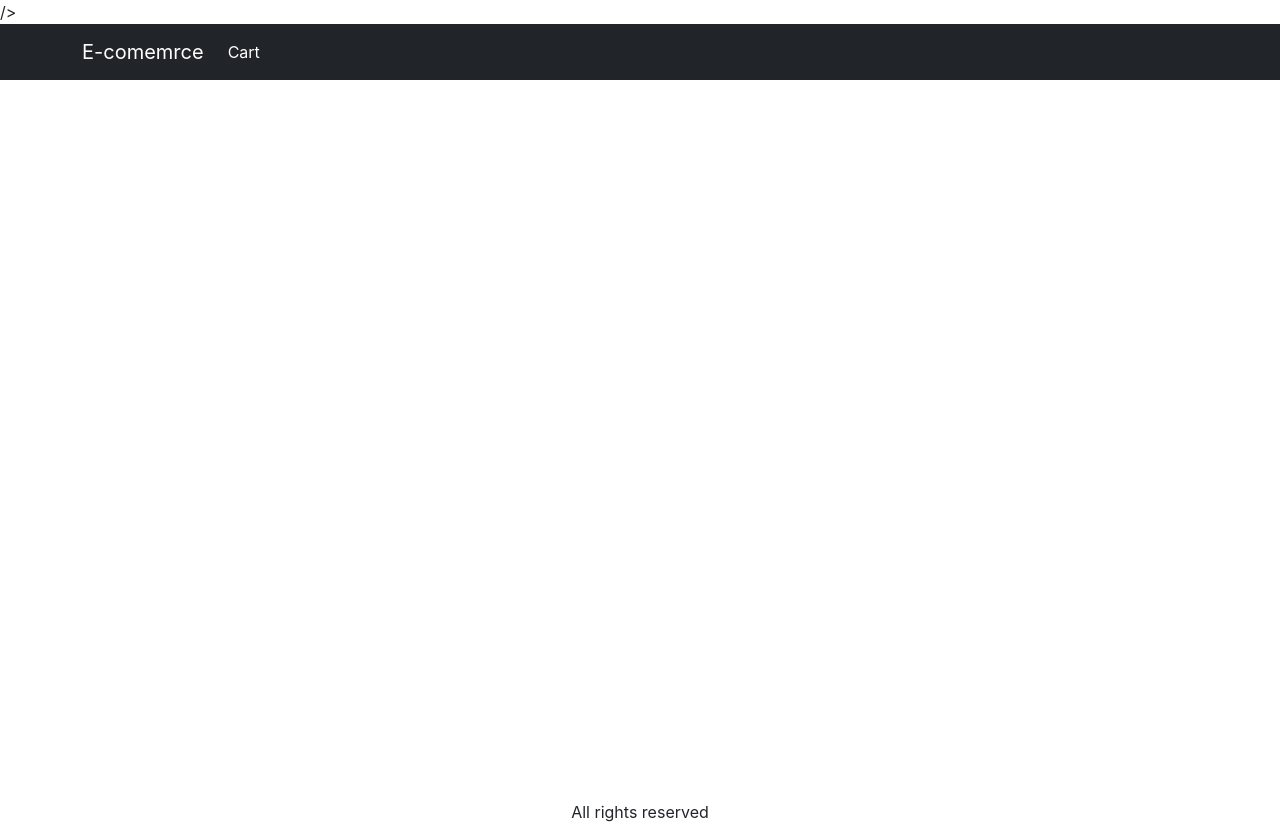
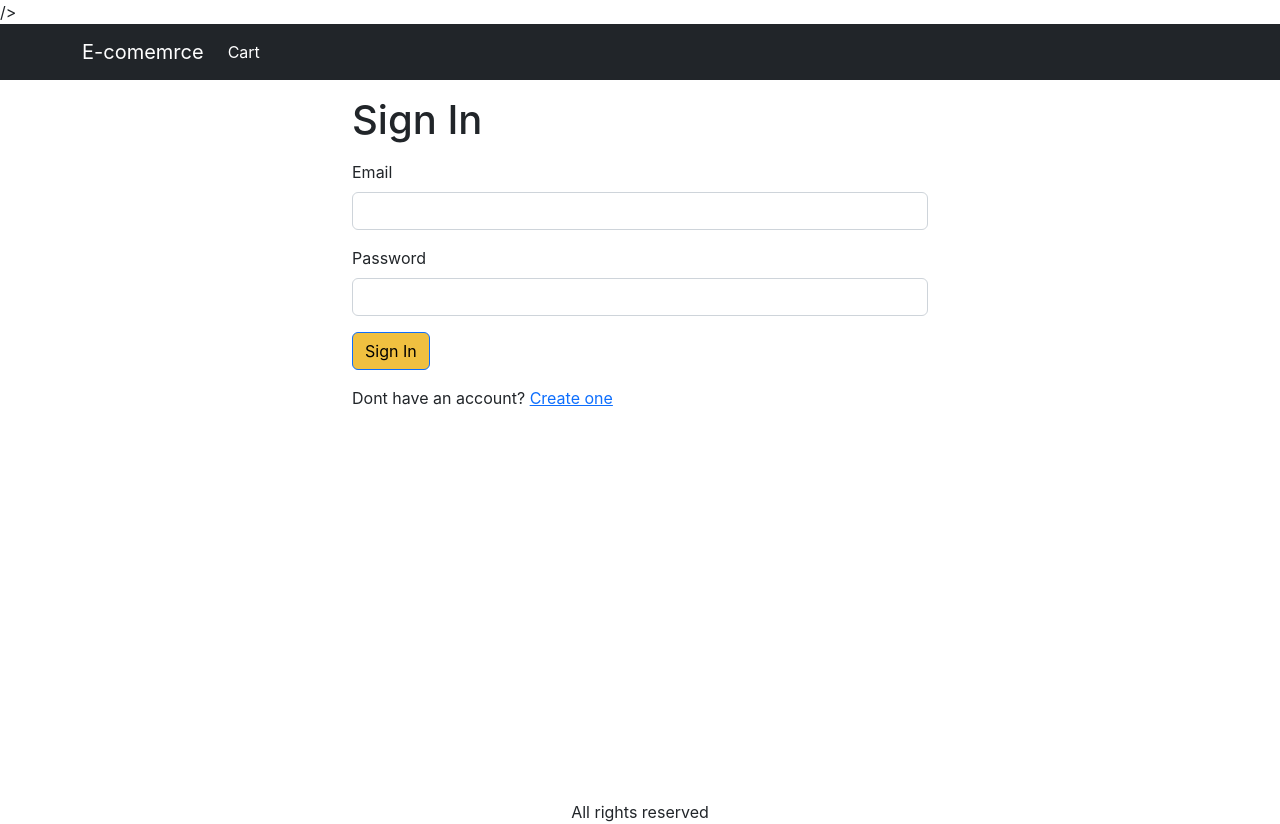
Before and after one commit to Ehab-darawsheh/E-commerce-MERN, a React (Create React App) app in the folder e-commerce/Frontend/: page /signin in a window 1280 px wide. Built offline with nearby package versions, Linux system fonts and the light colour scheme.

Commit message:
Create Sign in screen

```diff
--- a/e-commerce/Frontend/src/App.js
+++ b/e-commerce/Frontend/src/App.js
@@ -10,6 +10,7 @@
 import { Link } from "react-router-dom";
 import { Store } from "./store";
 import CartScreen from "./screens/CartScreen";
+import SigninScreen from "./screens/SigninScreen";
 
 function App() {
   const { state } = useContext(Store);
@@ -44,6 +45,7 @@
             <Routes>
               <Route path="/product/:slug" element={<ProductScreen />} />
               <Route path="/cart" element={<CartScreen />} />
+              <Route path="/signin" element={<SigninScreen />} />
               <Route path="/" element={<HomeScreen />} />
             </Routes>
           </Container>
--- a/e-commerce/Frontend/src/index.css
+++ b/e-commerce/Frontend/src/index.css
@@ -47,3 +47,6 @@
 .img-thumbnail{
   height: 80px;
 }
+.small-container {
+  max-width: 600px;
+}
--- /dev/null
+++ b/e-commerce/Frontend/src/screens/SigninScreen.js
@@ -0,0 +1,36 @@
+import Container from "react-bootstrap/Container";
+import Form from "react-bootstrap/Form";
+import Button from "react-bootstrap/Button";
+import {Helmet} from "react-helmet-async";
+import { Link, useLocation } from "react-router-dom";
+
+export default function SigninScreen() {
+    const {search} = useLocation();
+    const redirectInUrl = new URLSearchParams(search).get('redirect')
+    const redirect = redirectInUrl ? redirectInUrl : '/';
+  return (
+    <Container className="small-container">
+      <Helmet>
+        <title>Sign In</title>
+      </Helmet>
+      <h1 className="my-3">Sign In</h1>
+      <Form>
+        <Form.Group className="mb-3" controlId="email">
+          <Form.Label>Email</Form.Label>
+          <Form.Control type="email" required />
+        </Form.Group>
+        <Form.Group className="mb-3" controlId="password">
+          <Form.Label>Password</Form.Label>
+          <Form.Control type="password" required />
+        </Form.Group>
+        <div className="mb-3">
+            <Button type='submit'>Sign In</Button>
+        </div>
+        <div className="mb-3">
+            Dont have an account? {' '}
+            <Link to={`/signup?redirect=${redirect}`}>Create one</Link>
+        </div>
+      </Form>
+    </Container>
+  );
+}
```
